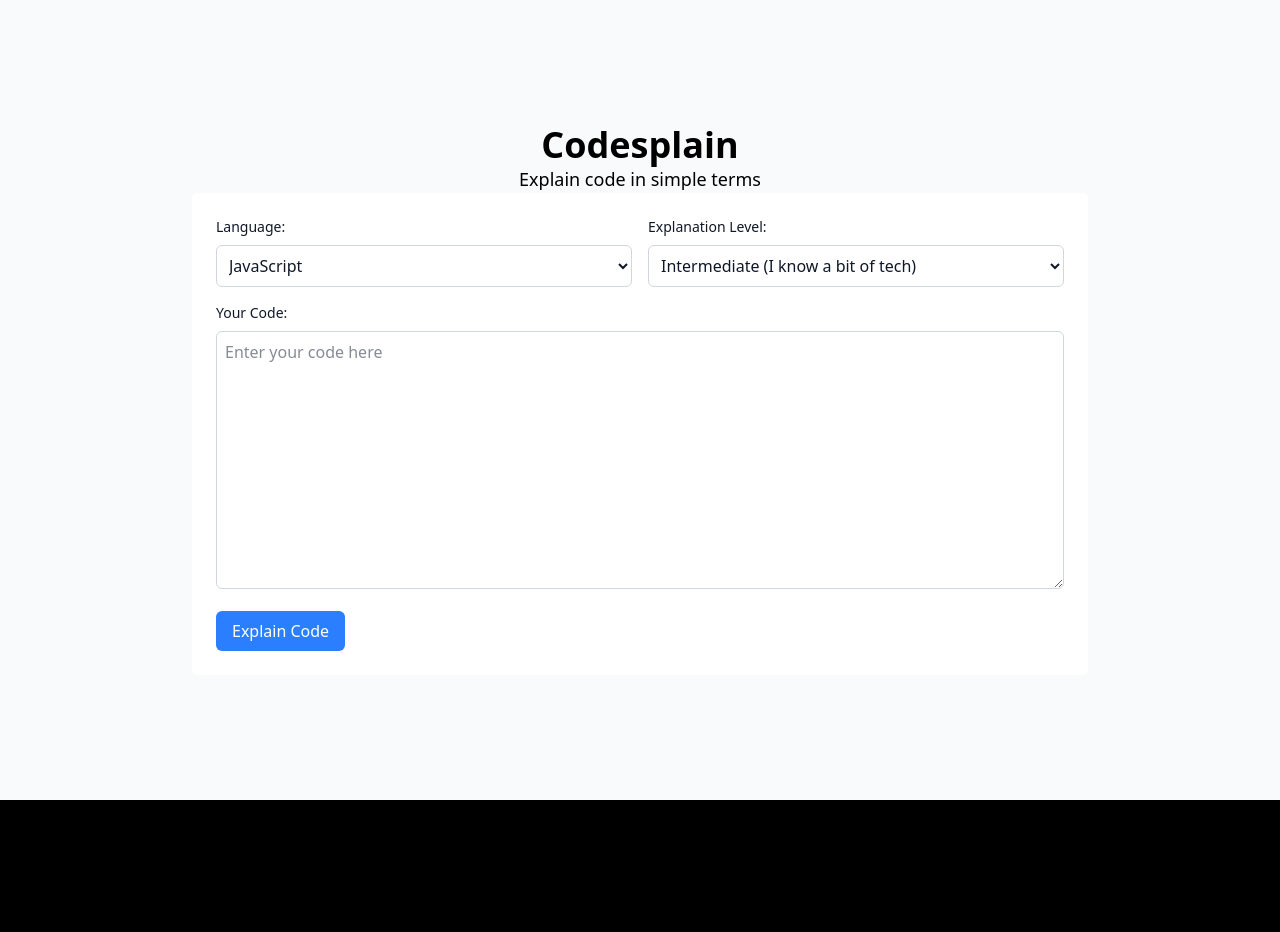
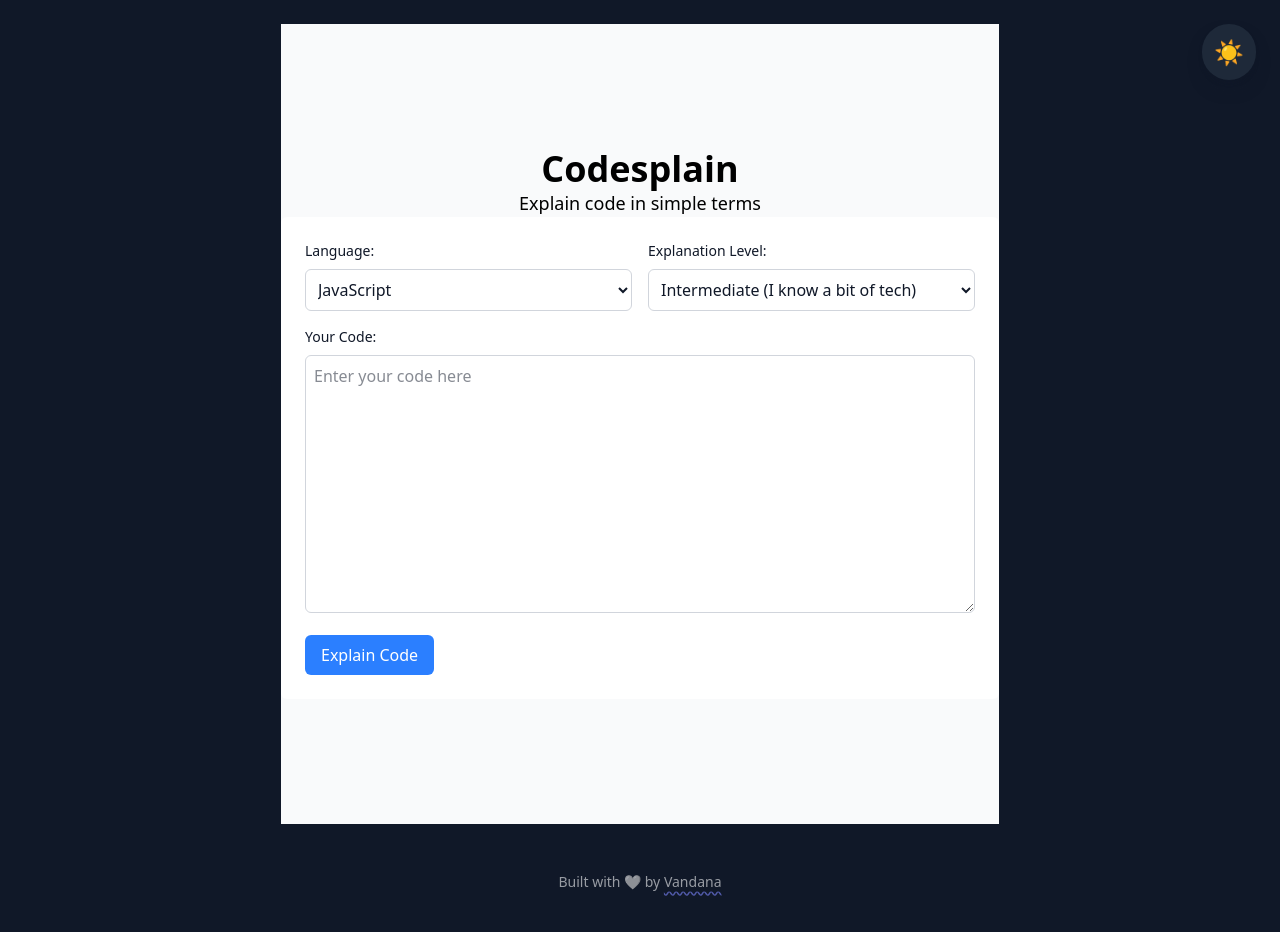
Before and after one commit to Vandy02/Codesplain, a React (Vite) app in the folder codesplain/: page / in a window 1280 px wide. Before the commit the page ends 800 px from the top, so only its background shows below. Built offline with nearby package versions, Linux system fonts and the light colour scheme.

Commit message:
Update CodeEntry.jsx

```diff
--- a/codesplain/src/components/CodeEntry.jsx
+++ b/codesplain/src/components/CodeEntry.jsx
@@ -1,11 +1,41 @@
+import { useState } from "react";
 import Header from "./Header"
 import CodeExplainForms from "./forms/CodeExplainForms"
 
 const CodeEntry = () => {
+  const [isDark, setIsDark] = useState(true);
+  const toggleTheme = () => setIsDark(!isDark);
   return (
+    <div
+      className={`min-h-screen transition-colors duration-500 ease-in-out relative flex flex-col justify-between items-center p-6
+      ${isDark ? "bg-gray-900 text-gray-100" : "bg-orange-50 text-gray-900"}`}
+    >
+    <button
+        onClick={toggleTheme}
+        className={`absolute top-6 right-6 p-3 rounded-full text-2xl shadow-lg transition-transform hover:scale-110
+        ${isDark ? "bg-gray-800 shadow-gray-900/50" : "bg-white shadow-orange-200/50"}`}
+        title="Toggle Theme"
+      >
+        {isDark ? "☀️" : "🌙"}
+      </button>
+
     <div className="min-h-screen bg-gray-50 text-gray-900 flex flex-col justify-center items-center">
         <Header />
         <CodeExplainForms /></div>
+      <footer className="mt-12 mb-4 text-sm font-medium opacity-60 hover:opacity-100 transition-opacity duration-300">
+        Built with 🤍 by{" "}
+        <a
+          href="https://vandanakerketta.com"
+          target="_blank"
+          rel="noopener noreferrer"
+          className={`underline decoration-wavy underline-offset-4 transition-colors
+          ${isDark ? "decoration-indigo-400 hover:text-indigo-400" : "decoration-orange-400 hover:text-orange-500"}`}
+        >
+          Vandana
+        </a>
+      </footer>
+
+    </div>
   )
 }
 
```
